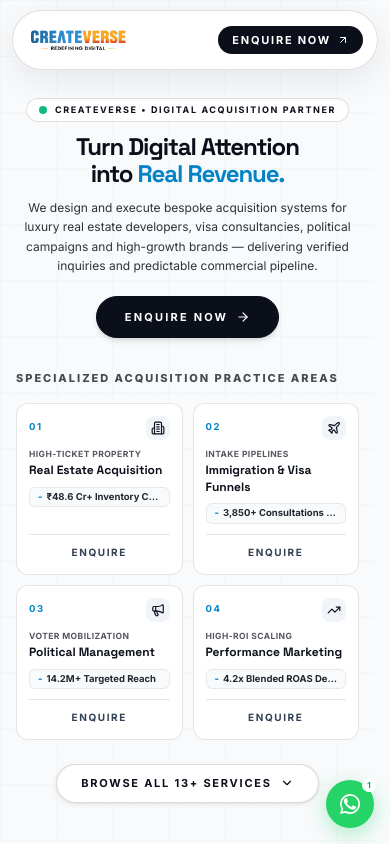
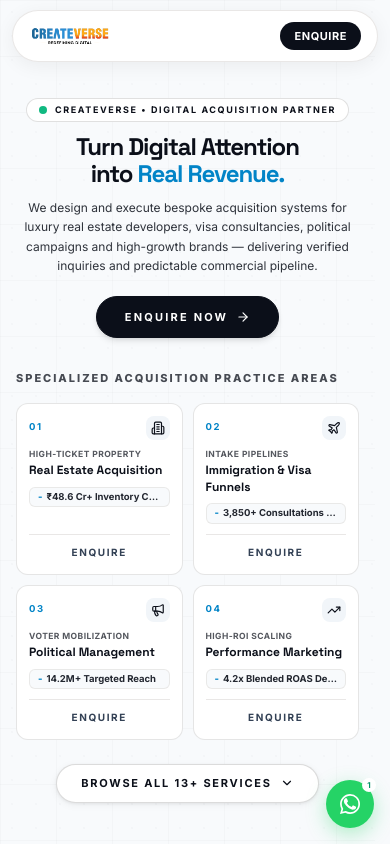
Before and after one commit to aryanbarota21235/CreateVerse, a Next.js app: page / in a window 390 px wide. Shown: the top 844 px of the page. Built offline with nearby package versions, Linux system fonts and the light colour scheme.

Commit message:
fix: eliminate enquiry modal lag with 60fps GPU animation, prevent mobile browser chrome jumping with dvh and touch isolation, and restore sleek mobile navbar with Enquire pill

```diff
--- a/src/components/enquiry-modal.tsx
+++ b/src/components/enquiry-modal.tsx
@@ -210,17 +210,21 @@
     const handleKeyDown = (e: KeyboardEvent) => {
       if (e.key === "Escape") closeEnquiry();
     };
+    const isDesktop = typeof window !== "undefined" && window.innerWidth >= 768;
     if (isOpen) {
-      const isMobile = typeof window !== "undefined" && window.innerWidth < 768;
-      if (!isMobile) {
+      if (isDesktop) {
         document.body.style.overflow = "hidden";
       }
       window.addEventListener("keydown", handleKeyDown);
     } else {
-      document.body.style.overflow = "";
+      if (isDesktop) {
+        document.body.style.overflow = "";
+      }
     }
     return () => {
-      document.body.style.overflow = "";
+      if (isDesktop) {
+        document.body.style.overflow = "";
+      }
       window.removeEventListener("keydown", handleKeyDown);
     };
   }, [isOpen, closeEnquiry]);
@@ -268,24 +272,25 @@
   return (
     <AnimatePresence>
       {isOpen && (
-        <div className="fixed inset-0 z-50 flex items-center justify-center p-3 sm:p-4 md:p-6">
+        <div className="fixed inset-0 z-50 flex items-center justify-center p-3 sm:p-4 md:p-6 touch-none">
           {/* Subtle Luxury Backdrop without filter thrashing */}
           <motion.div
             initial={{ opacity: 0 }}
             animate={{ opacity: 1 }}
             exit={{ opacity: 0 }}
-            transition={{ duration: 0.2 }}
+            transition={{ duration: 0.15 }}
             onClick={closeEnquiry}
-            className="fixed inset-0 bg-ink/75"
+            className="fixed inset-0 bg-ink/75 touch-none"
           />
 
-          {/* Modal Container */}
+          {/* Modal Container - Ultra smooth 60fps GPU animation */}
           <motion.div
-            initial={{ opacity: 0, scale: 0.96, y: 16 }}
-            animate={{ opacity: 1, scale: 1, y: 0 }}
-            exit={{ opacity: 0, scale: 0.96, y: 16 }}
-            transition={{ duration: 0.24, ease: [0.22, 1, 0.36, 1] }}
-            className="relative w-full max-w-xl sm:max-w-2xl overflow-hidden rounded-2xl sm:rounded-3xl border border-stone-200/90 bg-white shadow-[0_30px_70px_rgba(15,23,42,0.28)] z-10 my-auto"
+            initial={{ opacity: 0, y: 10 }}
+            animate={{ opacity: 1, y: 0 }}
+            exit={{ opacity: 0, y: 8 }}
+            transition={{ duration: 0.16, ease: "easeOut" }}
+            style={{ willChange: "transform, opacity" }}
+            className="relative w-full max-w-xl sm:max-w-2xl overflow-hidden rounded-2xl sm:rounded-3xl border border-stone-200/90 bg-white shadow-2xl sm:shadow-[0_30px_70px_rgba(15,23,42,0.28)] z-10 my-auto touch-auto"
           >
             {/* Executive Close Button - Highly Accessible on Mobile & Luxury Desktop */}
             <button
@@ -320,8 +325,8 @@
                 </div>
               </div>
             ) : (
-              /* High-End, Streamlined Intake Form - Compact & Neat on Mobile */
-              <div className="p-3.5 sm:p-7 md:p-8 max-h-[90vh] sm:max-h-[88vh] overflow-y-auto overscroll-contain">
+              /* High-End, Streamlined Intake Form - Compact & Neat on Mobile with dvh sizing */
+              <div className="p-3.5 sm:p-7 md:p-8 max-h-[78dvh] sm:max-h-[85vh] overflow-y-auto overscroll-contain">
                 {/* Header */}
                 <div className="pr-9 sm:pr-8">
                   <div className="hidden sm:inline-flex items-center gap-1.5 sm:gap-2 rounded-full border border-accent/20 bg-accent/[0.06] px-2.5 py-0.5 sm:px-3 sm:py-1 text-[10px] sm:text-[11px] font-bold uppercase tracking-wider text-accent">
--- a/src/components/navbar.tsx
+++ b/src/components/navbar.tsx
@@ -38,10 +38,10 @@
     <header className="fixed inset-x-0 top-2.5 sm:top-5 z-50 px-3 sm:px-8 pointer-events-none">
       {/* Maximum luxury width floating pill dock */}
       <div
-        className={`navbar-dock mx-auto flex items-center justify-between rounded-full bg-white shadow-[0_10px_35px_rgba(11,15,25,0.08)] sm:backdrop-blur-md transition-all duration-500 ease-[cubic-bezier(0.22,1,0.36,1)] pointer-events-auto border ${
+        className={`navbar-dock mx-auto flex items-center justify-between rounded-full bg-white transition-all duration-300 pointer-events-auto border ${
           scrolled
-            ? "max-w-6xl py-2 px-3.5 sm:py-2.5 sm:px-10 shadow-[0_16px_44px_rgba(11,15,25,0.12)] border-black/[0.15]"
-            : "max-w-7xl py-2 px-3.5 sm:py-3.5 sm:px-12 border-black/[0.12]"
+            ? "max-w-6xl py-1.5 px-3.5 sm:py-2.5 sm:px-10 shadow-[0_8px_25px_rgba(0,0,0,0.08)] border-black/[0.12]"
+            : "max-w-7xl py-2 px-4 sm:py-3.5 sm:px-12 border-stone-200/90 sm:border-black/[0.12] shadow-[0_4px_20px_rgba(0,0,0,0.06)] sm:shadow-[0_10px_35px_rgba(11,15,25,0.08)]"
         }`}
       >
         {/* Brand Logo */}
@@ -57,8 +57,8 @@
             width={360}
             height={148}
             priority
-            className={`w-auto transition-all duration-500 ease-[cubic-bezier(0.22,1,0.36,1)] ${
-              scrolled ? "h-[38px] sm:h-11" : "h-[42px] sm:h-[50px] lg:h-[54px]"
+            className={`w-auto transition-all duration-300 ${
+              scrolled ? "h-7 sm:h-11" : "h-[34px] sm:h-[50px] lg:h-[54px]"
             }`}
           />
         </Link>
@@ -89,7 +89,7 @@
           })}
         </nav>
 
-        {/* Right CTA: Enquire Now */}
+        {/* Right CTA: Enquire Now (Desktop Only) */}
         <div className="hidden items-center gap-3 sm:flex shrink-0">
           <button
             onClick={() => openEnquiry()}
@@ -100,14 +100,13 @@
           </button>
         </div>
 
-        {/* Mobile Action Button (Desktop-matched Enquire Now + Arrow) */}
+        {/* Mobile Action Button (Strictly 'Enquire' Only, Clean Pill) */}
         <div className="flex items-center sm:hidden">
           <button
             onClick={() => openEnquiry()}
-            className="pressable group inline-flex items-center gap-1.5 rounded-full bg-ink px-3.5 py-1.5 text-[11px] font-bold uppercase tracking-[0.16em] text-white shadow-xs active:bg-accent transition-all duration-150 cursor-pointer shrink-0"
+            className="pressable rounded-full bg-ink px-3.5 py-1.5 text-[11px] font-bold uppercase tracking-wider text-white shadow-xs active:bg-accent transition-colors cursor-pointer"
           >
-            <span>Enquire Now</span>
-            <ArrowUpRight className="h-3 w-3 transition-transform duration-300 group-hover:translate-x-0.5 group-hover:-translate-y-0.5" />
+            Enquire
           </button>
         </div>
       </div>
```
